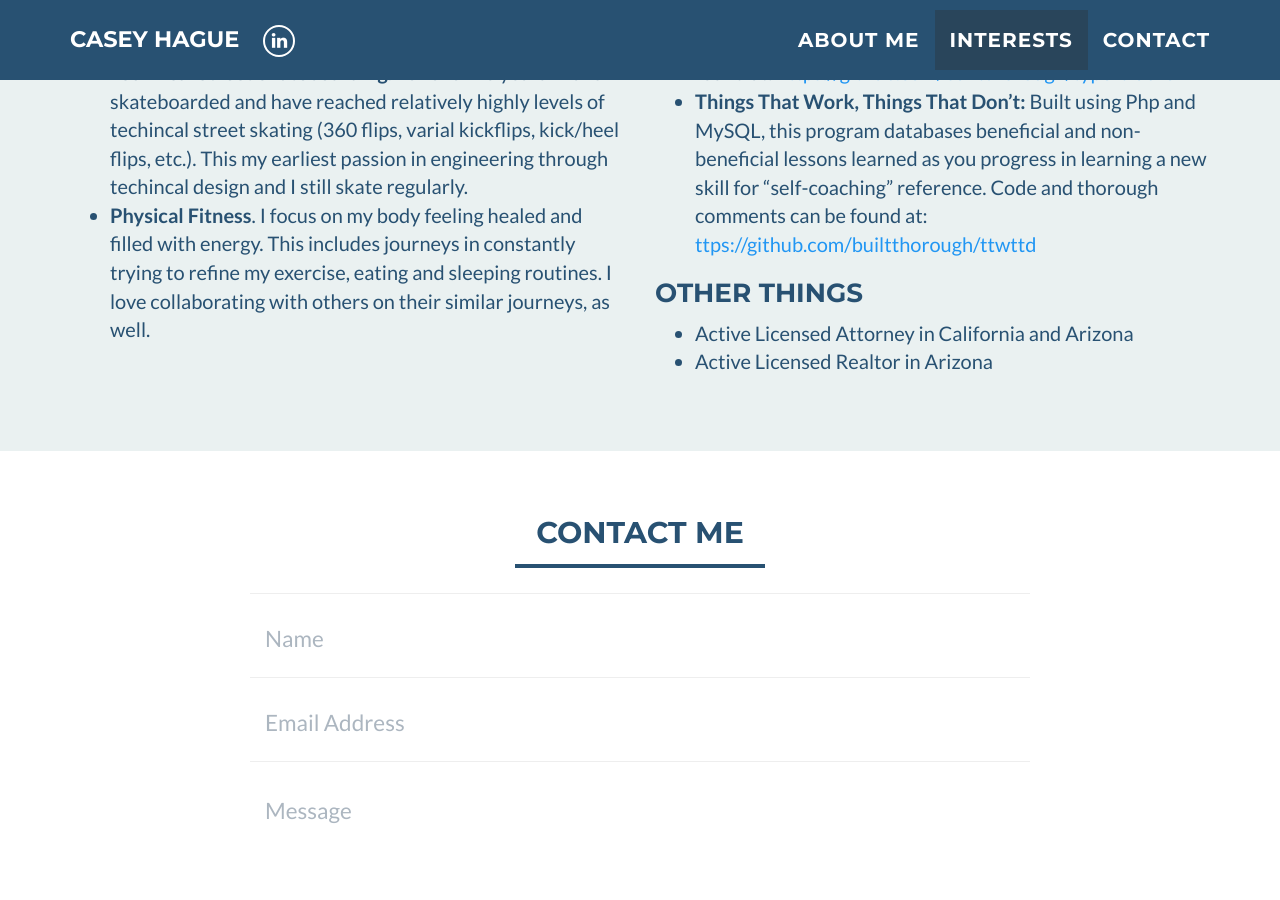
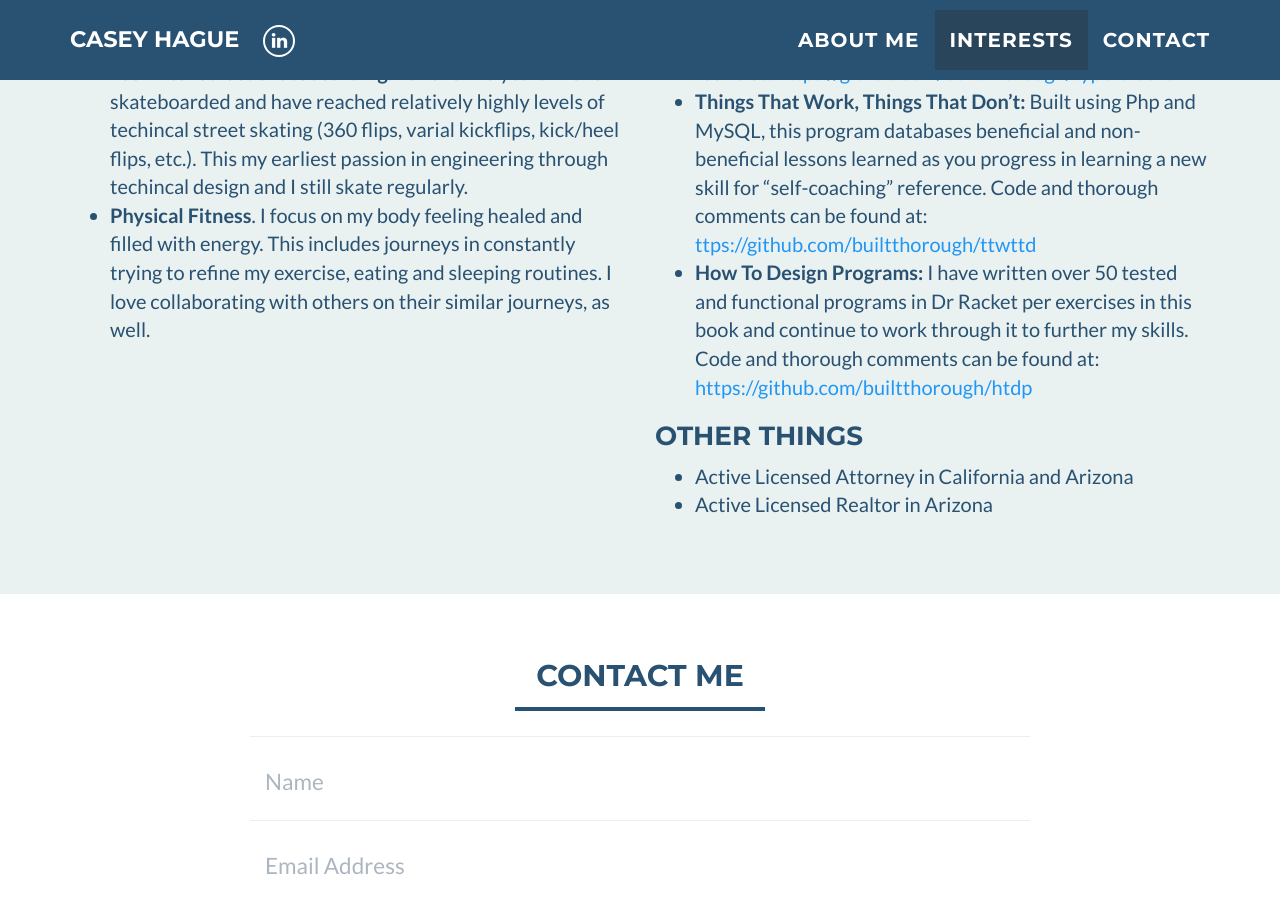
Before and after one commit to builtthorough/caseyhague, a Jekyll site: the page built from index.html, in a window 1280 px wide and 900 px high, scrolled down 1707 px. Built offline with Jekyll 4.4.1, drawn with Linux system fonts in a browser that asks for light colours.

Commit message:
Update interests.html

```diff
--- a/_includes/interests.html
+++ b/_includes/interests.html
@@ -41,6 +41,11 @@
 			non-beneficial lessons learned as you progress in learning a new skill for “self-coaching” reference. Code and
 			thorough comments can be found at: <a href= https://github.com/builtthorough/ttwttd>ttps://github.com/builtthorough/ttwttd</a>
 		</li>
+		<li>
+			<b>How To Design Programs:</b> I have written over 50 tested and functional programs in Dr Racket
+			per exercises in this book and continue to work through it to further my skills. Code and thorough comments
+			can be found at: <a href= https://github.com/builtthorough/htdp>https://github.com/builtthorough/htdp</a>
+		</li>
 	</ul>
   		    <h3>Other Things</h3>
 	<ul>
```
